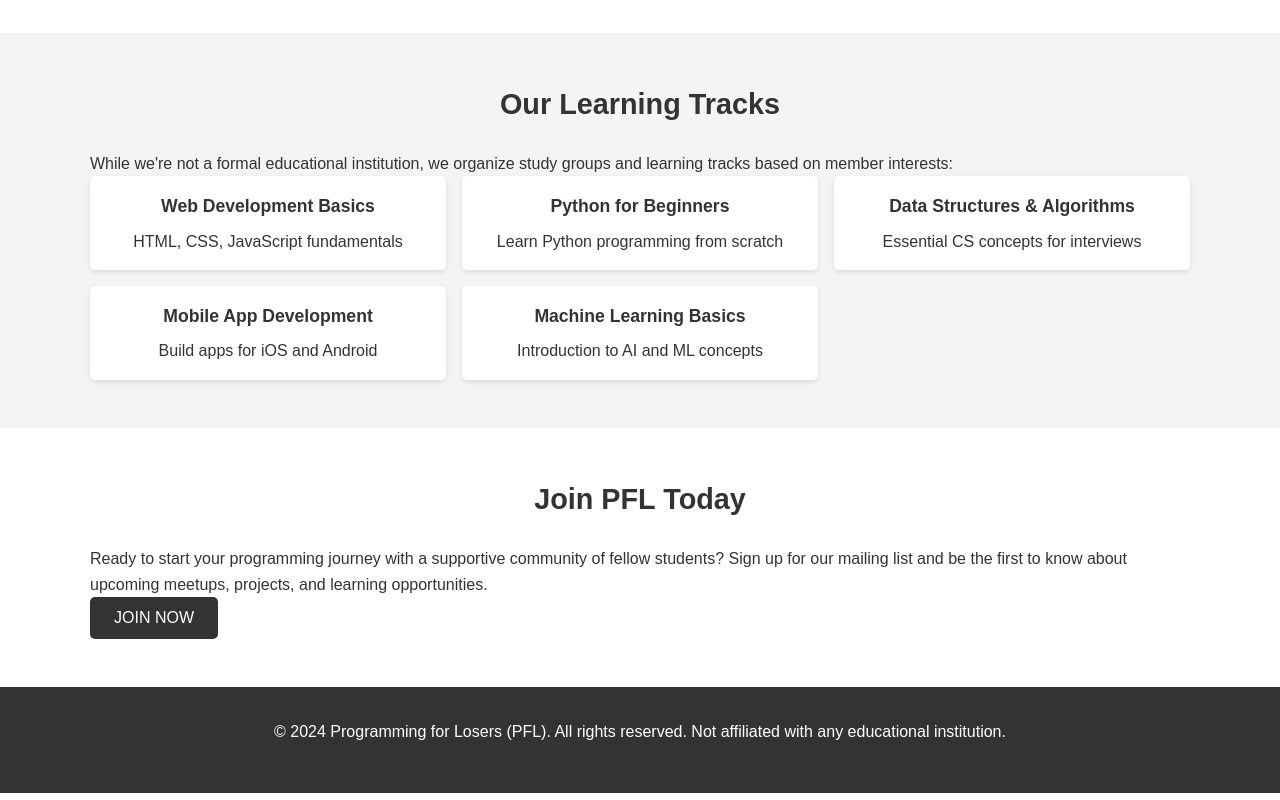
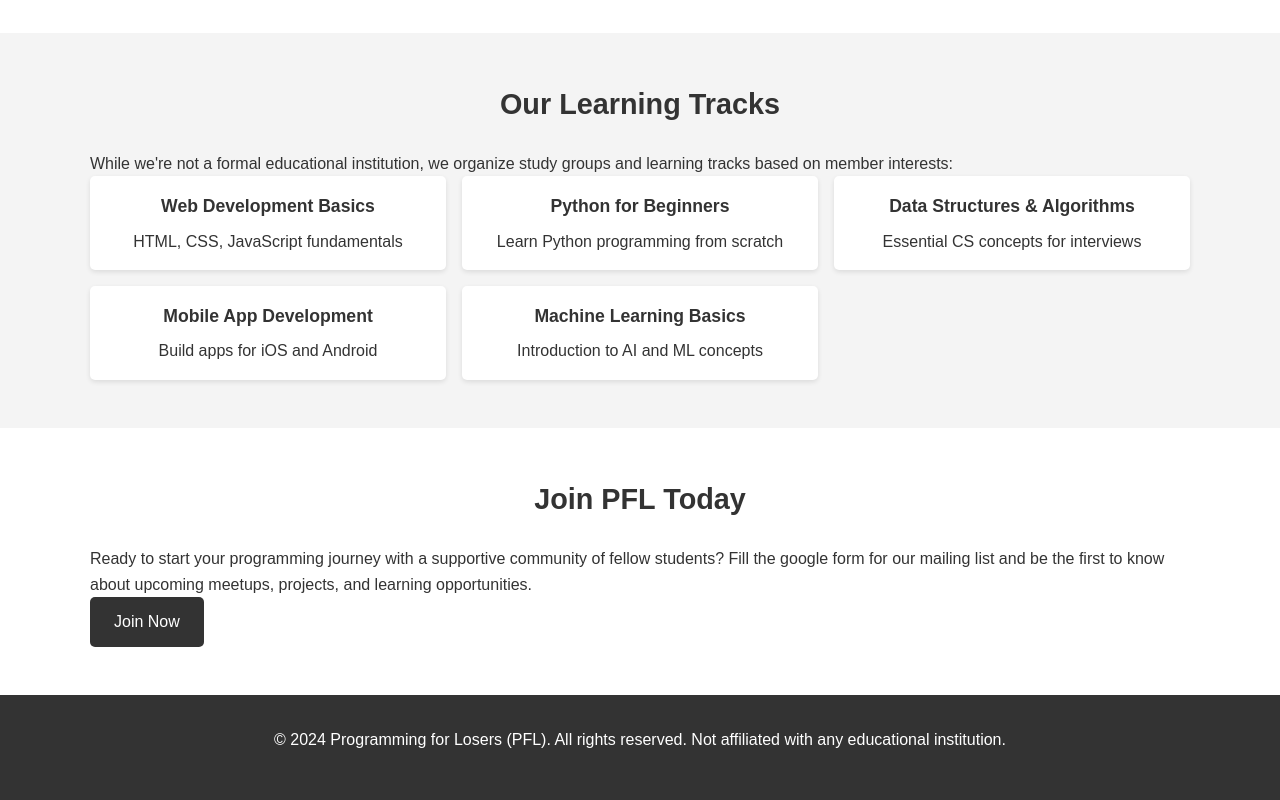
Before and after one commit to shaktisingh5580/PROGRAMING-FOR-LOOSERS-CLUB-, a plain HTML site: page index.html in a window 1280 px wide. Shown: the part 1396-2196 px from the top of the page. Drawn offline with Linux system fonts and the light colour scheme.

Commit message:
Update index.html

```diff
--- a/index.html
+++ b/index.html
@@ -332,9 +332,9 @@
         <section id="join">
             <div class="container">
                 <h2>Join PFL Today</h2>
-                <p>Ready to start your programming journey with a supportive community of fellow students? Sign up for our mailing list and be the first to know about upcoming meetups, projects, and learning opportunities.</p>
+                <p>Ready to start your programming journey with a supportive community of fellow students? Fill the google form  for our mailing list and be the first to know about upcoming meetups, projects, and learning opportunities.</p>
                 <form id="subscribe-form">
-                    <button type="submit" class="btn">JOIN NOW </button>
+                    <a href="https://forms.gle/JFmPGDkyMmR75B4Q6" class="btn">Join Now</a>
                 </form>
             </div>
         </section>
```
